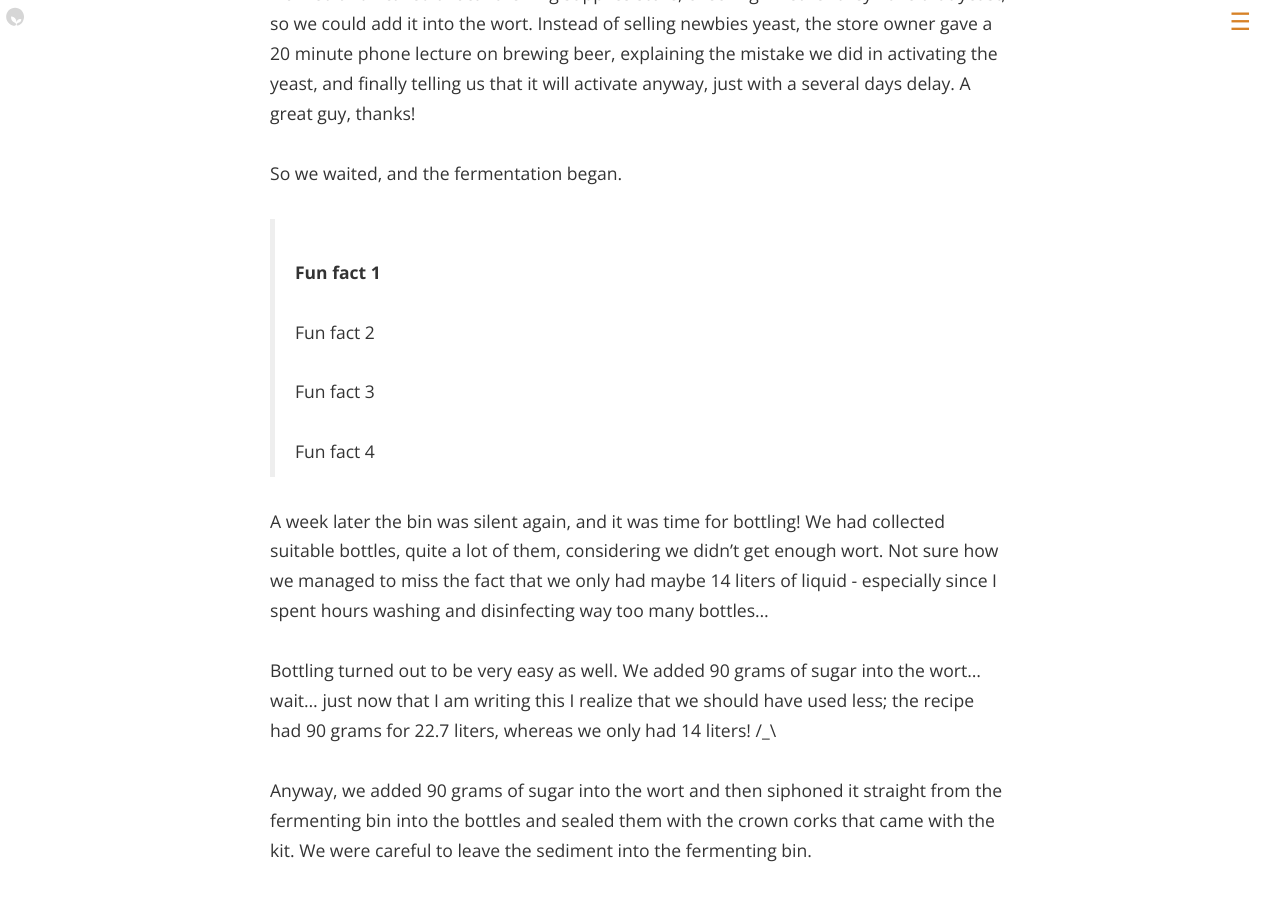
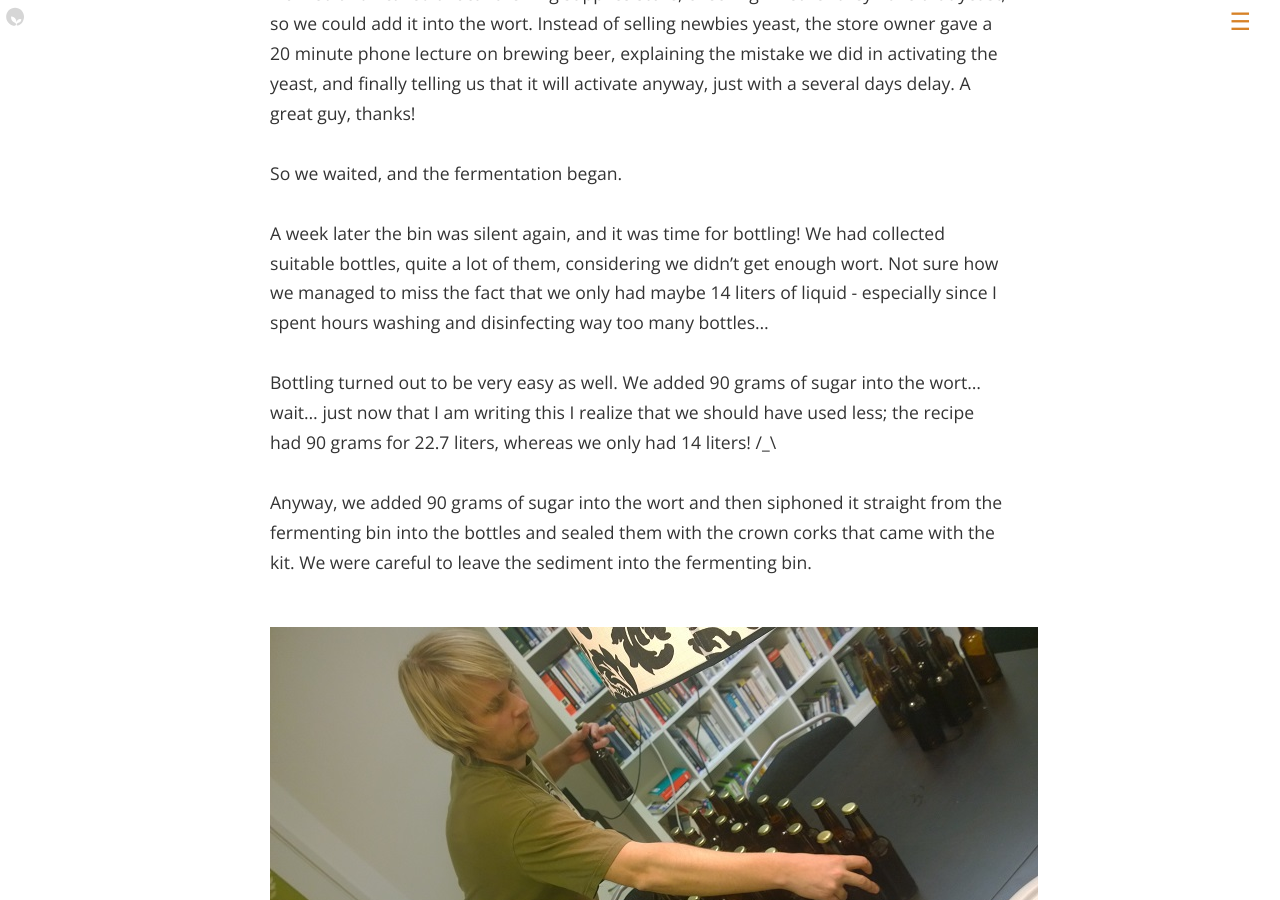
Before and after one commit to futurice/spiceprogram, a Jekyll site: the page built from freebeer/index.html, in a window 1280 px wide and 900 px high, scrolled down 5283 px. Built offline with Jekyll 4.4.1, drawn with Linux system fonts in a browser that asks for light colours; nearby versions of some CDN libraries.

Commit message:
Update freebeer.md
Removed the empty fun fact set

```diff
--- a/_includes/freebeer.md
+++ b/_includes/freebeer.md
@@ -99,14 +99,6 @@ A day later there was no sign of fermentation. Or two days. At this point we wer
 
 So we waited, and the fermentation began.
 
-> **Fun fact 1**
->
-> Fun fact 2
->
-> Fun fact 3
->
-> Fun fact 4
-
 A week later the bin was silent again, and it was time for bottling! We had collected suitable bottles, quite a lot of them, considering we didn’t get enough wort. Not sure how we managed to miss the fact that we only had maybe 14 liters of liquid - especially since I spent hours washing and disinfecting way too many bottles...
 
 Bottling turned out to be very easy as well. We added 90 grams of sugar into the wort… wait… just now that I am writing this I realize that we should have used less; the recipe had 90 grams for 22.7 liters, whereas we only had 14 liters! /_\
```
